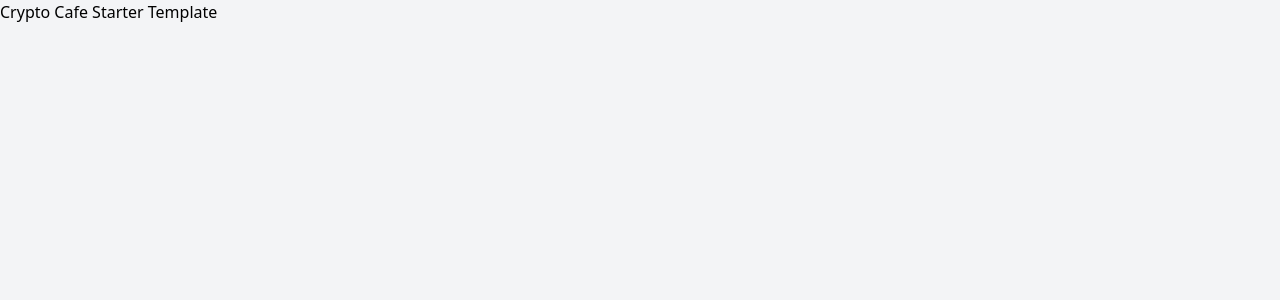
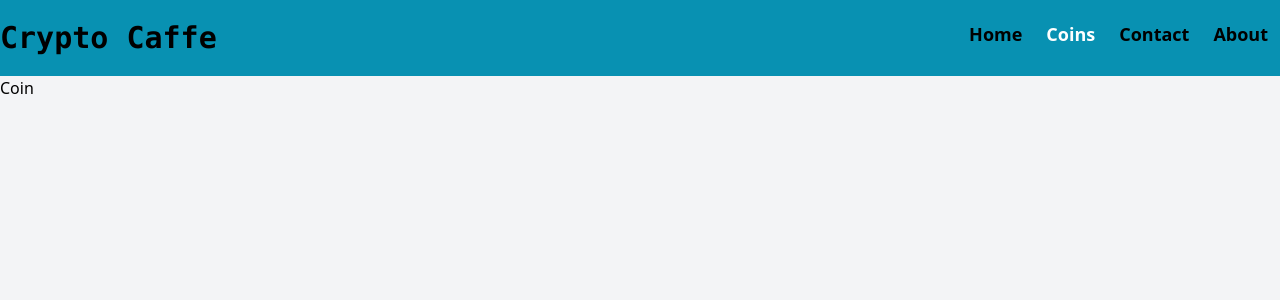
Before and after one commit to RiyaadHossain/Crypto-Caffe, a React (Create React App) app: page /coins in a window 1280 px wide. Shown: the top 300 px of the page. Built offline with nearby package versions, Linux system fonts and the light colour scheme.

Commit message:
Header Section complete

```diff
--- a/package.json
+++ b/package.json
@@ -8,6 +8,7 @@
     "@testing-library/user-event": "^13.5.0",
     "react": "^17.0.2",
     "react-dom": "^17.0.2",
+    "react-router-dom": "^6.3.0",
     "react-scripts": "5.0.0",
     "web-vitals": "^2.1.4"
   },
--- a/src/App.js
+++ b/src/App.js
@@ -1,9 +1,21 @@
 import React from 'react'
+import { Route, Routes } from 'react-router-dom'
+import About from './components/About/About'
+import Coins from './components/Coins/Coins'
+import Contact from './components/Contact/Contact'
+import Header from './components/Header/Header'
+import Homepage from './components/Homepage/Homepage'
 
 const App = () => {
   return (
     <div>
-      <h1>Crypto Cafe Starter Template</h1>
+      <Header/>
+      <Routes>
+        <Route path='/' element={<Homepage/> }/>
+        <Route path='/coins' element={<Coins/> }/>
+        <Route path='/contact' element={ <Contact/>}/>
+        <Route path='/about' element={<About/> }/>
+      </Routes>
     </div>
   )
 }
--- a/src/components/CoinCard/CoinCard.js
+++ b/src/components/CoinCard/CoinCard.js
@@ -0,0 +1,11 @@
+import React from 'react';
+
+const CoinCard = () => {
+    return (
+        <div>
+            <h1>coninCard</h1>
+        </div>
+    );
+};
+
+export default CoinCard;
--- a/src/components/Coins/Coins.js
+++ b/src/components/Coins/Coins.js
@@ -0,0 +1,11 @@
+import React from 'react';
+
+const Coins = () => {
+    return (
+        <div>
+            <h1>Coin</h1>
+        </div>
+    );
+};
+
+export default Coins;
--- a/src/components/CustomLink/CustomLink.js
+++ b/src/components/CustomLink/CustomLink.js
@@ -0,0 +1,16 @@
+import React from "react";
+import { Link, useMatch, useResolvedPath } from "react-router-dom";
+
+const CustomLink = ({ children, to, ...props }) => {
+  let resolved = useResolvedPath(to);
+  let match = useMatch({ path: resolved.pathname, end: true });
+  return (
+    <div>
+      <Link style={{ color: match ? "white" : "black" }} to={to} {...props}>
+        {children}
+      </Link>
+    </div>
+  );
+};
+
+export default CustomLink;
--- a/src/components/Header/Header.js
+++ b/src/components/Header/Header.js
@@ -0,0 +1,20 @@
+import React from "react";
+import CustomLink from "../CustomLink/CustomLink";
+
+const Header = () => {
+  return (
+    <div className="bg-cyan-600">
+      <div className="flex justify-between container mx-auto py-5 ">
+        <div className="logo font-bold text-3xl font-mono">Crypto Caffe</div>{" "}
+        <nav className="flex  font-bold">
+          <CustomLink className='px-3 text-lg' to={"/"}>Home</CustomLink>
+          <CustomLink className='px-3 text-lg' to={"/coins"}>Coins</CustomLink>
+          <CustomLink className='px-3 text-lg' to={"/contact"}>Contact</CustomLink>
+          <CustomLink className='px-3 text-lg' to={"/about"}>About</CustomLink>
+        </nav>
+      </div>
+    </div>
+  );
+};
+
+export default Header;
--- a/src/index.js
+++ b/src/index.js
@@ -1,14 +1,17 @@
-import React from 'react'
-import ReactDOM from 'react-dom'
-import './index.css'
-import App from './App'
-import reportWebVitals from './reportWebVitals'
+import React from "react";
+import ReactDOM from "react-dom";
+import "./index.css";
+import App from "./App";
+import reportWebVitals from "./reportWebVitals";
+import { BrowserRouter } from "react-router-dom";
 
 ReactDOM.render(
   <React.StrictMode>
-    <App />
+    <BrowserRouter>
+      <App />
+    </BrowserRouter>
   </React.StrictMode>,
-  document.getElementById('root')
-)
+  document.getElementById("root")
+);
 
-reportWebVitals()
+reportWebVitals();
```
Also changed, not shown: 1 other file (tests, documents, lock files or other folders).
